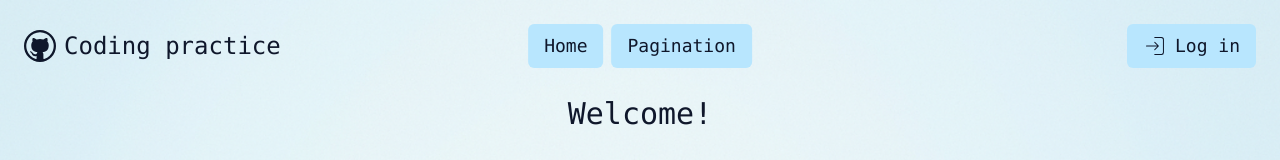
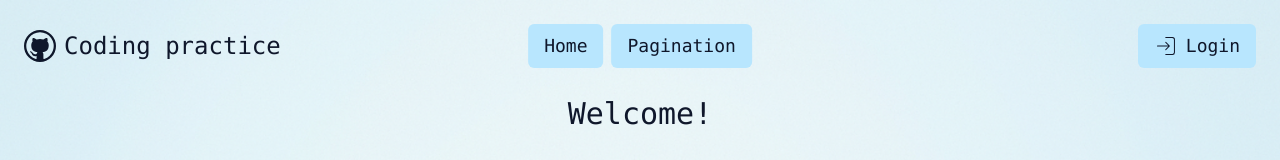
Before and after one commit to olliuhlbeck/sky-listings, a React (Vite) app in the folder frontend/: page / in a window 1280 px wide. Shown: the top 160 px of the page. Built offline with nearby package versions, Linux system fonts and the light colour scheme.

Commit message:
edit typo

```diff
--- a/frontend/components/HeaderComponents/HeaderContainer.tsx
+++ b/frontend/components/HeaderComponents/HeaderContainer.tsx
@@ -23,7 +23,7 @@ const HeaderContainer = ({ title, link }: HeaderContainerProps) => {
           ))}
         </div>
         <div>
-          <HeaderButton icon={CiLogin} text='Log in' link='login' />
+          <HeaderButton icon={CiLogin} text='Login' link='login' />
         </div>
       </div>
     </header>
```
